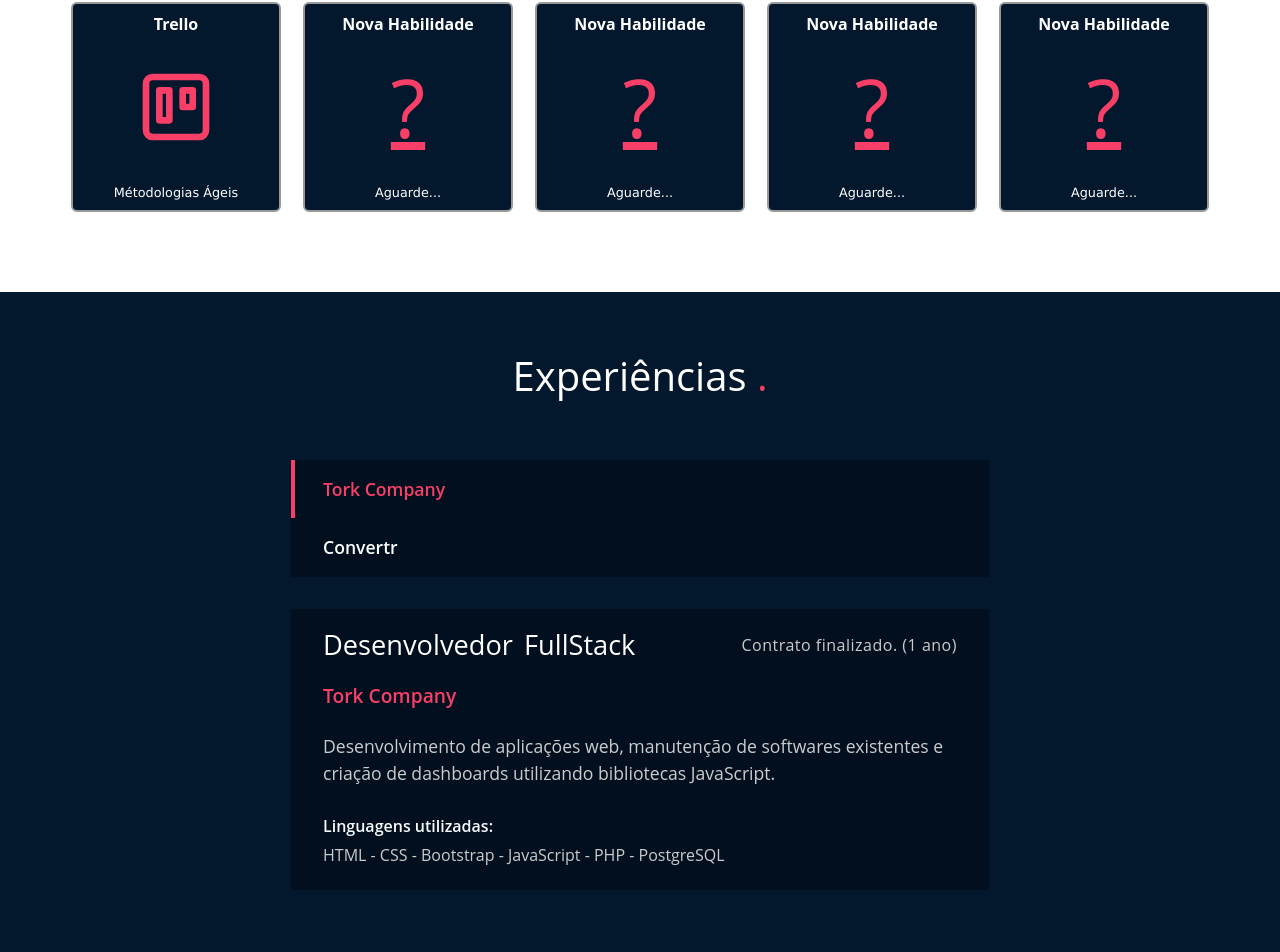
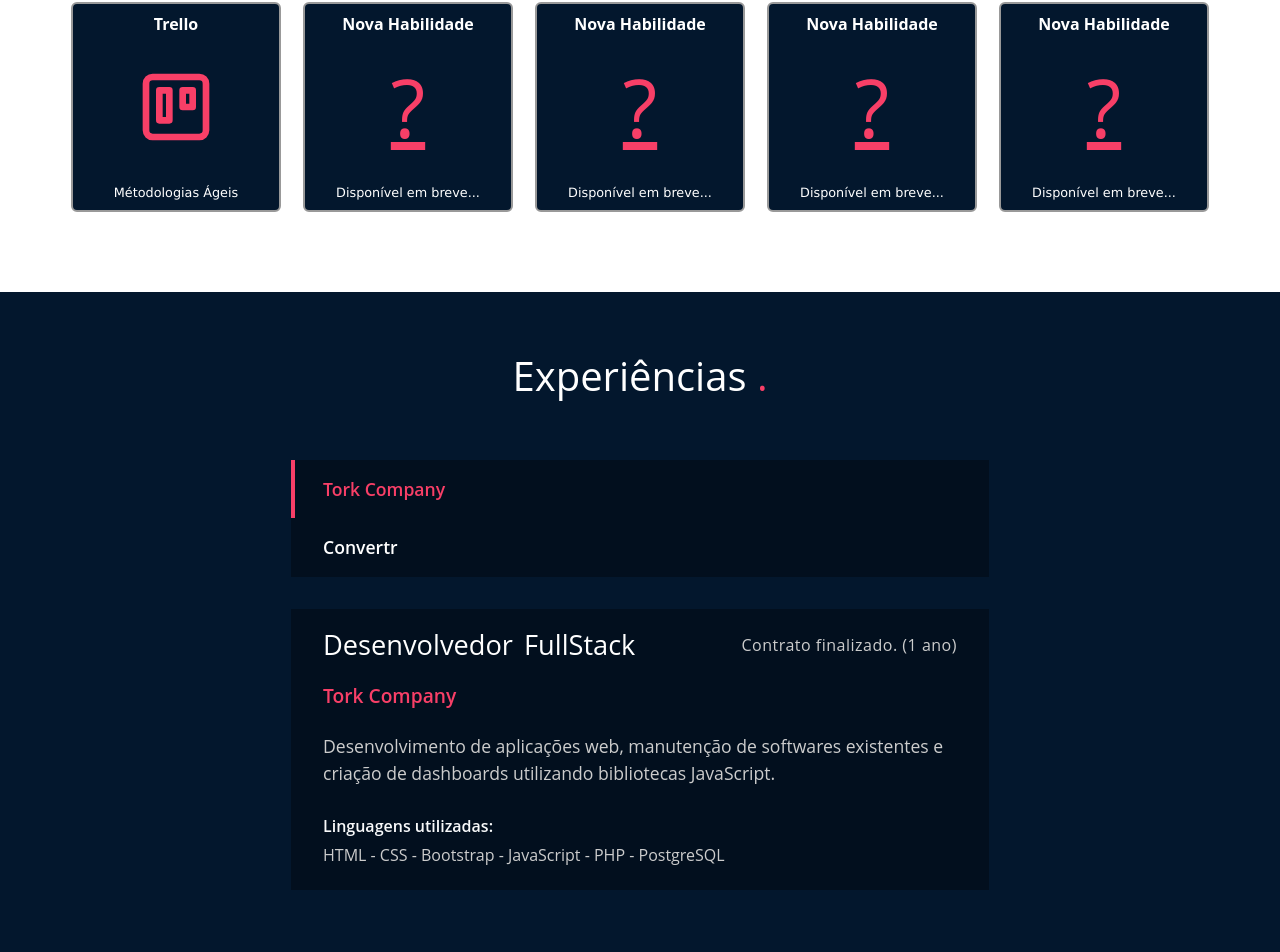
Before and after one commit to dev-rafaelcunha/Portfolio-v2, a React (Create React App) app: page / in a window 1280 px wide. Shown: the part 2283-3235 px from the top of the page. Built offline with nearby package versions, Linux system fonts and the light colour scheme.

Commit message:
Ajuste na descrição da skill nova habilidade.

```diff
--- a/src/components/pages/Skills.jsx
+++ b/src/components/pages/Skills.jsx
@@ -122,10 +122,10 @@ function Skills() {
         { icon: <FaDatabase />, title: "Banco de Dados", description: "MySQL e PostgreSQL", fontSize: "5rem", animationDelay: "2.4s" },
         { icon: <IoMdGitMerge />, title: "Git", description: "Versionamento de Códigos.", fontSize: "5rem", animationDelay: "2.7s" },
         { icon: <FiTrello />, title: "Trello", description: "Métodologias Ágeis", fontSize: "5rem", animationDelay: "3s" },
-        { icon: '?', title: "Nova Habilidade", description: "Aguarde...", fontSize: "5rem", animationDelay: "3.3s" },
-        { icon: '?', title: "Nova Habilidade", description: "Aguarde...", fontSize: "5rem", animationDelay: "3.6s" },
-        { icon: '?', title: "Nova Habilidade", description: "Aguarde...", fontSize: "5rem", animationDelay: "3.9s" },
-        { icon: '?', title: "Nova Habilidade", description: "Aguarde...", fontSize: "5rem", animationDelay: "4.2s" }
+        { icon: '?', title: "Nova Habilidade", description: "Disponível em breve...", fontSize: "5rem", animationDelay: "3.3s" },
+        { icon: '?', title: "Nova Habilidade", description: "Disponível em breve...", fontSize: "5rem", animationDelay: "3.6s" },
+        { icon: '?', title: "Nova Habilidade", description: "Disponível em breve...", fontSize: "5rem", animationDelay: "3.9s" },
+        { icon: '?', title: "Nova Habilidade", description: "Disponível em breve...", fontSize: "5rem", animationDelay: "4.2s" }
     ];
 
     // Estado para ativar a animação somente quando estiver na seção.
```
